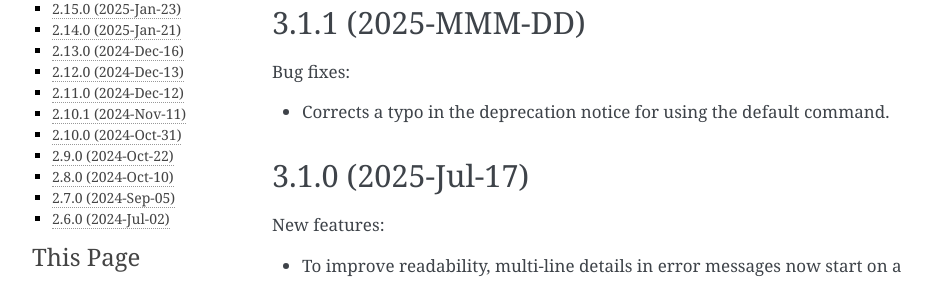
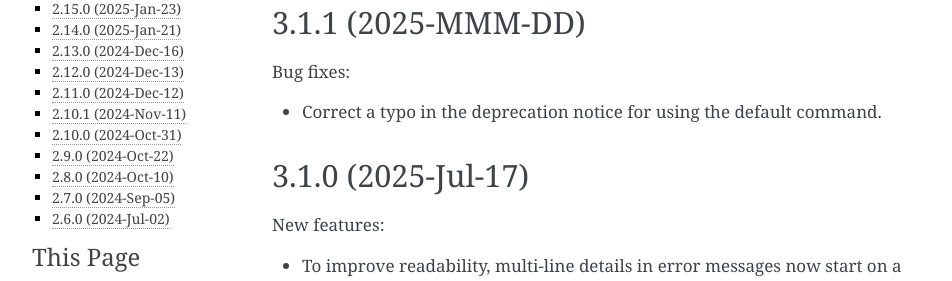
Before and after one commit to canonical/craft-cli, a Sphinx documentation site: the page built from docs/changelog.rst, in a window 1280 px wide and 900 px high. Shown: the part 180-461 px from the top of the window, without its empty margins (148-1100 px from the left). Built offline with Sphinx 7.4.7, drawn with Linux system fonts in a browser that asks for light colours; pages that are not in the unit, such as notebooks, are missing from menus.

Commit message:
docs: update docs/changelog.rst
Co-authored-by: Michael DuBelko <michael.dubelko@canonical.com>
Signed-off-by: Callahan Kovacs <callahan.kovacs@canonical.com>

```diff
--- a/docs/changelog.rst
+++ b/docs/changelog.rst
@@ -13,7 +13,7 @@ included in each version.
 
 Bug fixes:
 
-- Corrects a typo in the deprecation notice for using the default command.
+- Correct a typo in the deprecation notice for using the default command.
 
 .. _release-3.1.0:
 
```
